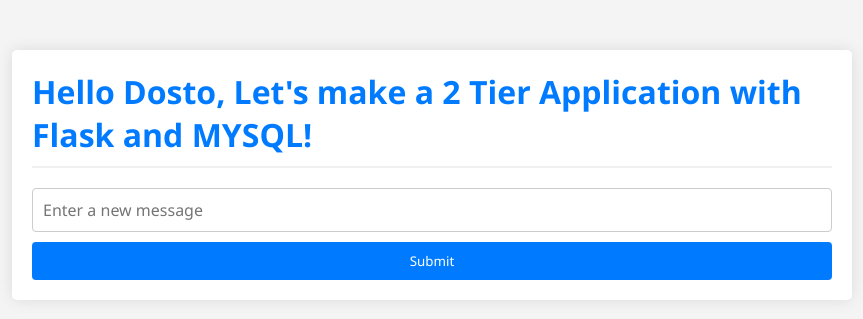
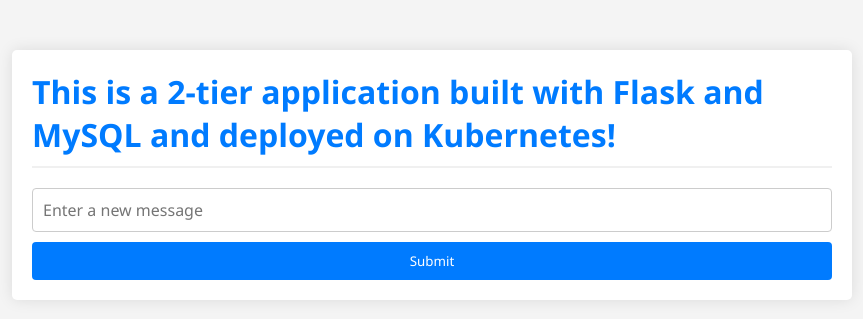
Before and after one commit to devops-maestro17/flask-app, a Flask app: page / in a window 1280 px wide. Shown: the top 319 px of the page, without its empty margins (208-1071 px from the left). Run offline with Flask 2, Linux system fonts and the light colour scheme; data that the repository does not hold is empty; some libraries are stand-ins or nearby versions.

Commit message:
Update index.html

```diff
--- a/templates/index.html
+++ b/templates/index.html
@@ -93,8 +93,7 @@
 
 <body>
     <div class="container">
-        <h1>Hello Dosto,
-            Let's make a 2 Tier Application with Flask and MYSQL!</h1>
+        <h1>This is a 2-tier application built with Flask and MySQL and deployed on Kubernetes!</h1>
         {% for message in messages %}
             <p>{{ message[0] }}</p>
         {% endfor %}
```
